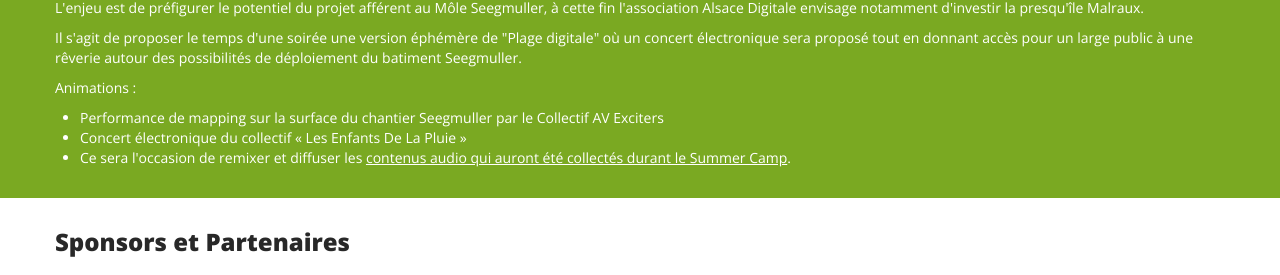
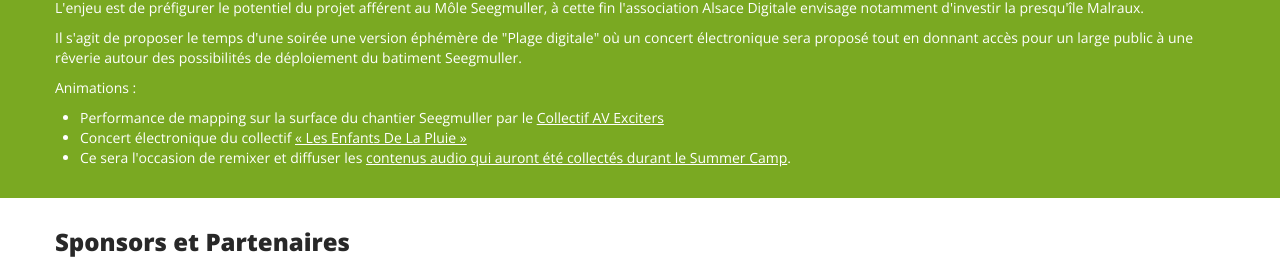
Before and after one commit to AlsaceDigitale/edgefest, a Jekyll site: the page built from edgenight.html, in a window 1280 px wide and 900 px high, scrolled down 2612 px. Shown: the part 244-519 px from the top of the window. Built offline with Jekyll 4.4.1, drawn with Linux system fonts in a browser that asks for light colours; some web fonts are replaced; some of the changed lines change nothing that is shown.

Commit message:
better image sizing for FB, link on artist name

```diff
--- a/_includes/edgenight.html
+++ b/_includes/edgenight.html
@@ -26,8 +26,8 @@
         <p class="concept">
           Animations :
           <ul>
-            <li>Performance de mapping sur la surface du chantier Seegmuller par le Collectif AV Exciters</li>
-            <li>Concert électronique du collectif « Les Enfants De La Pluie »</li>
+            <li>Performance de mapping sur la surface du chantier Seegmuller par le <a href="http://av-exciters.com/" target="_blank">Collectif AV Exciters</a></li>
+            <li>Concert électronique du collectif <a href="http://www.ledlp.net" target="_blank">« Les Enfants De La Pluie »</a></li>
             <li>Ce sera l'occasion de remixer et diffuser les <a href="/summercamp.html#decouvertessonores">contenus audio qui auront été collectés durant le Summer Camp</a>.</li>
           </ul>
         </p>
--- a/edgenight.html
+++ b/edgenight.html
@@ -1,6 +1,6 @@
 ---
 layout: default
-title: "Edge Night - Samedi 6 juillet 2013 - EdgeFest 2013 - Festival des communautés numériques et créatives à Strasbourg"
+title: "Edge Night - Samedi 6 juillet 2013 - Animé par Les Enfants De La Pluie et le Collectif AV Exciters"
 facebook_image: "http://www.edgefest.fr/img/edgenight_fb.jpg"
 facebook_description: "Durant quatre jours, EdgeFest by Alsace Digitale proposera des rendez-vous variés et novateurs autour des thèmes de l’innovation, du numérique, de l’entrepreneuriat, de l’art et de la culture. Ce festival a pour ambition de démontrer le potentiel que le croisement de ces différentes disciplines peut générer, en termes de créativité et de développement économique."
 ---
```
Also changed, not shown: img/summercamp_fb.jpg.
